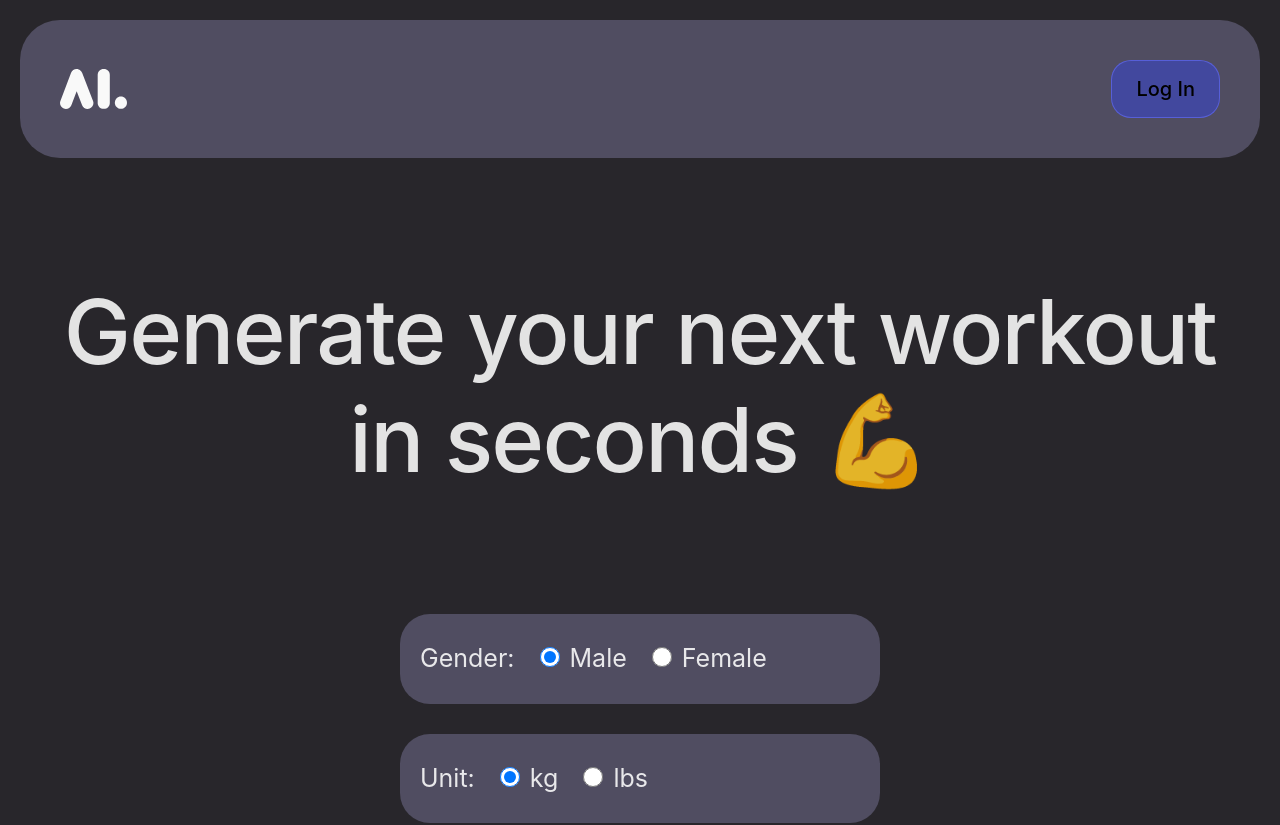
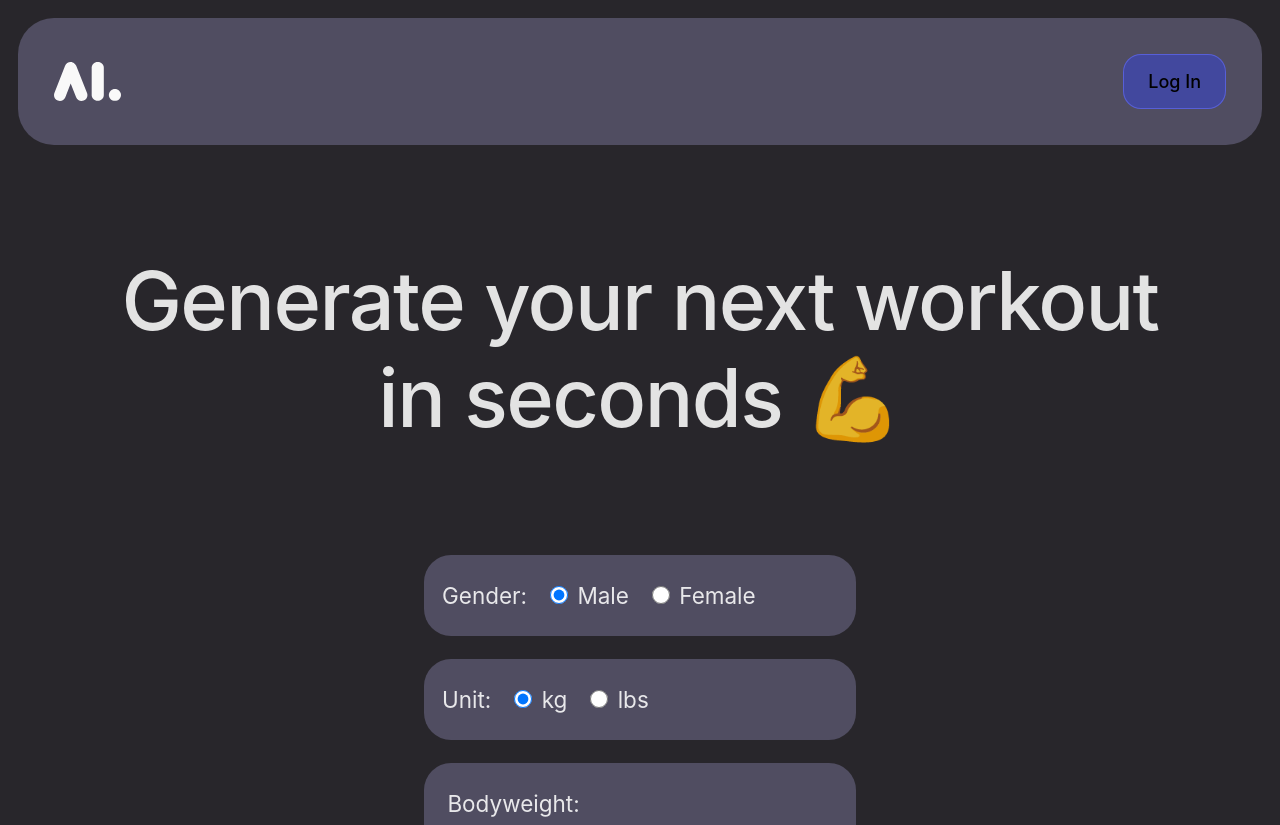
Before and after one commit to GRdevelops/openAI-Workout-Generator, a React (Vite) app: page / in a window 1280 px wide. Shown: the top 825 px of the page. Built offline with nearby package versions, Linux system fonts and the light colour scheme.

Commit message:
ui improvement

```diff
--- a/src/styles/index.css
+++ b/src/styles/index.css
@@ -1,6 +1,6 @@
 
 :root {
-  font-size: clamp(1.25rem, 2vw, 1.25rem);
+  font-size: clamp(1.125rem, 2vw, 1.125rem);
   font-family: Inter, system-ui, Avenir, Helvetica, Arial, sans-serif;
   line-height: 1.5;
   font-weight: 400;
--- a/src/styles/theme.js
+++ b/src/styles/theme.js
@@ -2,7 +2,7 @@ const styles = {
   primaryColor: '#504D61',
   secondaryColor: '#323038',
   formWidth: '24rem',
-  verticalSpace: '1.5rem',
+  verticalSpace: '1.3rem',
   inputPadding: '1rem',
   wrapperPadding: '1.3rem 1rem',
   fontSize: '1.25rem',
```
